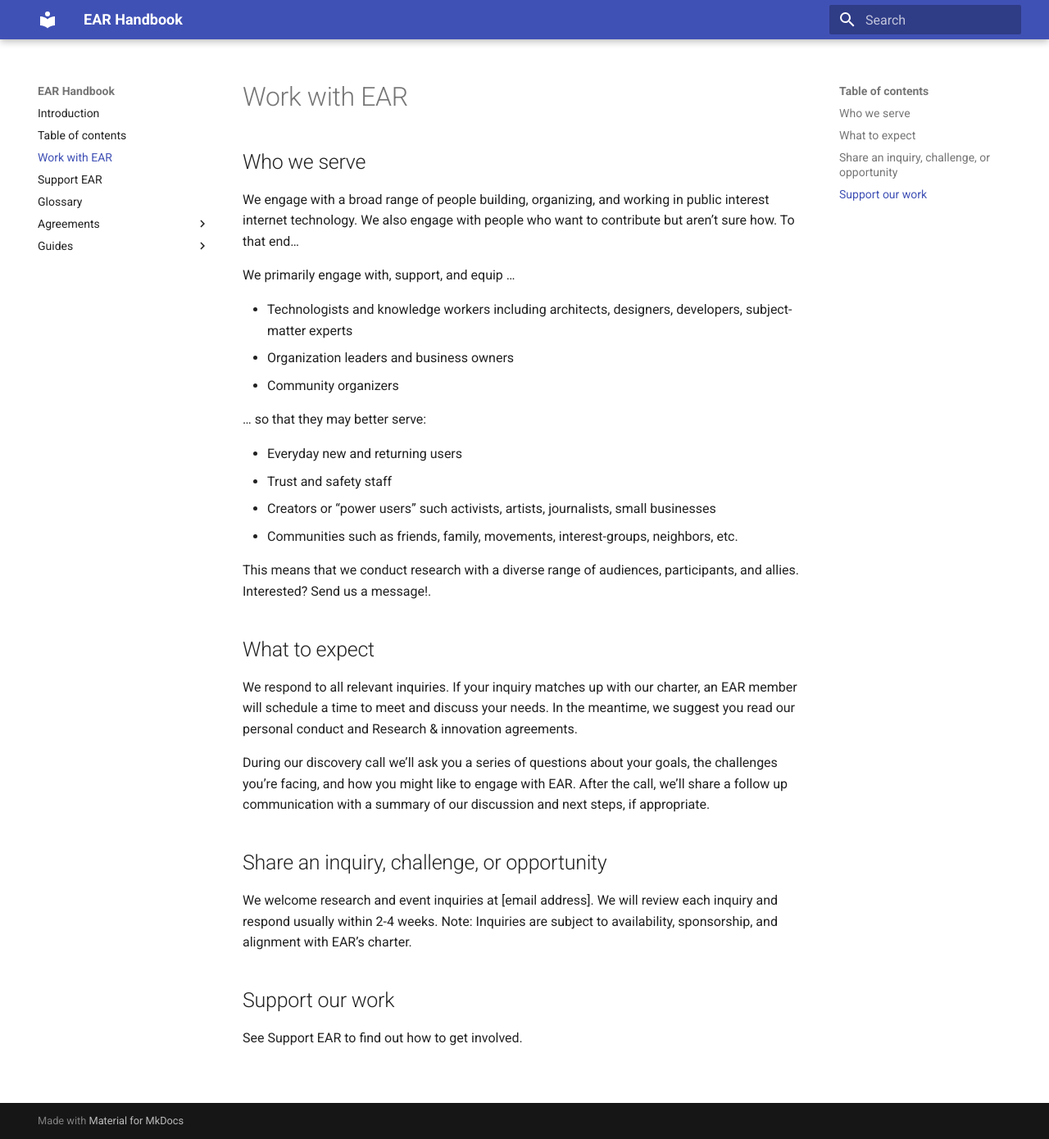
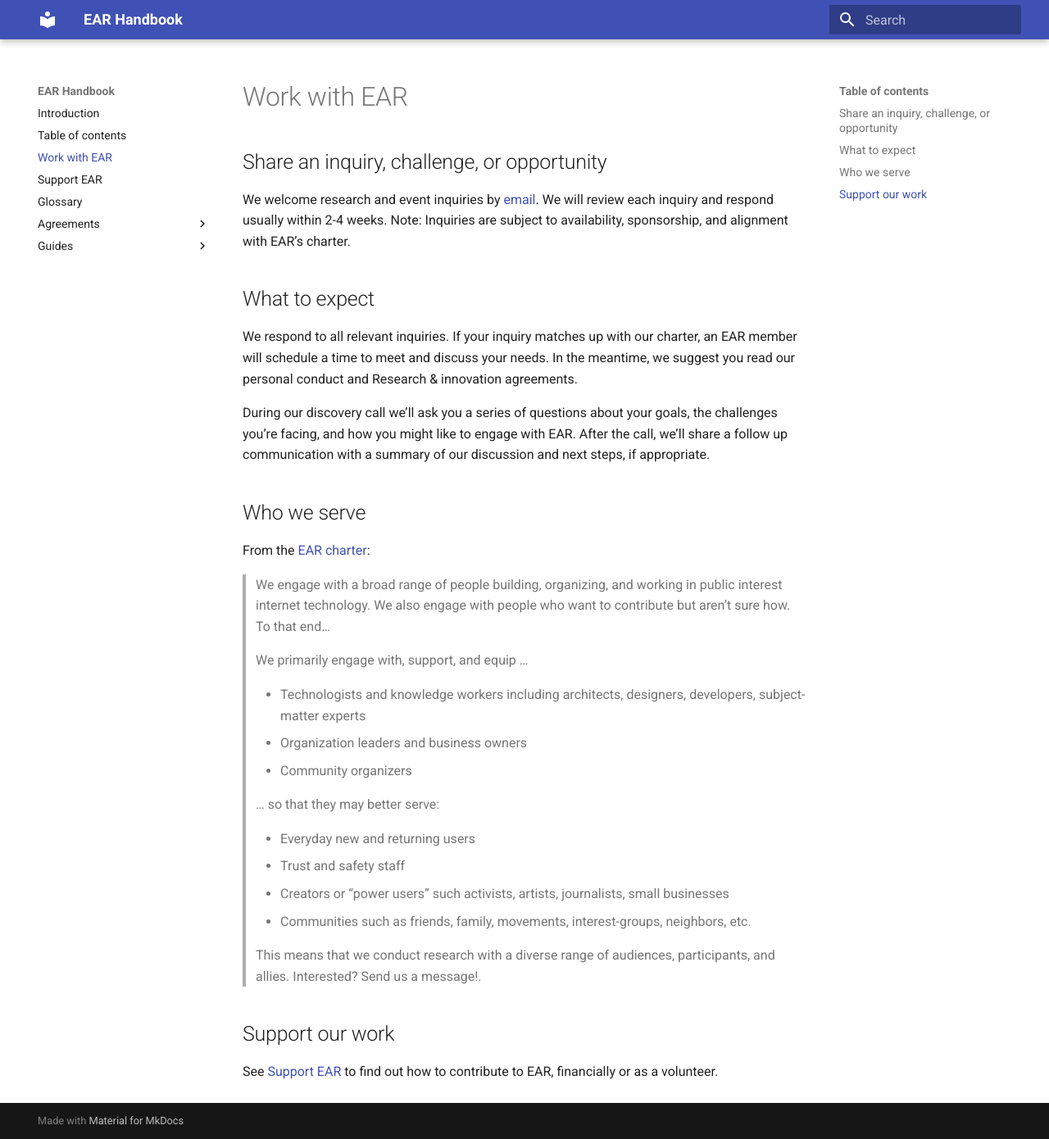
Before and after one commit to EcosystemActionResearch/Handbook, an MkDocs documentation site: the page built from docs/work-with-ear.md, in a window 1280 px wide and 1390 px high. Shown: the whole window at 82% size. Built offline with MkDocs 1.6.1 and Material for MkDocs 9.7.7, drawn with Linux system fonts in a browser that asks for light colours; some of the changed lines change nothing that is shown.

Commit message:
Add contact links, reorder sections
Signed-off-by: Christian Alden Jacobs <christian@jacobs.io>

```diff
--- a/docs/work-with-ear.md
+++ b/docs/work-with-ear.md
@@ -37,24 +37,9 @@ Remove this section after writing content.
 
 -->
 
-## Who we serve
+## Share an inquiry, challenge, or opportunity
 
-We engage with a broad range of people building, organizing, and working in public interest internet technology. We also engage with people who want to contribute but aren’t sure how. To that end…
-
-We primarily engage with, support, and equip …
-
-* Technologists and knowledge workers including architects, designers, developers, subject-matter experts
-* Organization leaders and business owners
-* Community organizers
-
-… so that they may better serve:
-
-* Everyday new and returning users
-* Trust and safety staff
-* Creators or “power users” such activists, artists, journalists, small businesses
-* Communities such as friends, family, movements, interest-groups, neighbors, etc.
-
-This means that we conduct research with a diverse range of audiences, participants, and allies. Interested? Send us a message\!.
+We welcome research and event inquiries by [email](mailto:ecosystemaction@proton.me). We will review each inquiry and respond usually within 2-4 weeks. Note: Inquiries are subject to availability, sponsorship, and alignment with EAR’s charter.
 
 ## What to expect
 
@@ -62,10 +47,28 @@ We respond to all relevant inquiries. If your inquiry matches up with our charte
 
 During our discovery call we’ll ask you a series of questions about your goals, the challenges you’re facing, and how you might like to engage with EAR. After the call, we’ll share a follow up communication with a summary of our discussion and next steps, if appropriate.
 
-## Share an inquiry, challenge, or opportunity
+## Who we serve
 
-We welcome research and event inquiries at \[email address\]. We will review each inquiry and respond usually within 2-4 weeks. Note: Inquiries are subject to availability, sponsorship, and alignment with EAR’s charter.
+From the [EAR charter](agreements/charter.md):
+
+> We engage with a broad range of people building, organizing, and working in public interest internet technology. We also engage with people who want to contribute but aren’t sure how. To that end…
+>
+> We primarily engage with, support, and equip …
+>
+> * Technologists and knowledge workers including architects, designers, developers, subject-matter experts
+> * Organization leaders and business owners
+> * Community organizers
+>
+> … so that they may better serve:
+>
+> * Everyday new and returning users
+> * Trust and safety staff
+> * Creators or “power users” such activists, artists, journalists, small businesses
+> * Communities such as friends, family, movements, interest-groups, neighbors, etc.
+>
+> This means that we conduct research with a diverse range of audiences, participants, and allies. Interested? Send us a message\!.
+
 
 ## Support our work
 
-See Support EAR to find out how to get involved.
+See [Support EAR](support-ear.md) to find out how to contribute to EAR, financially or as a volunteer.
```
